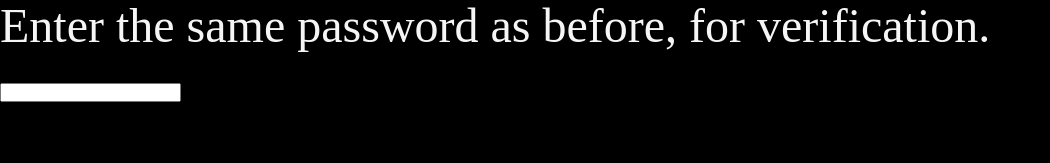
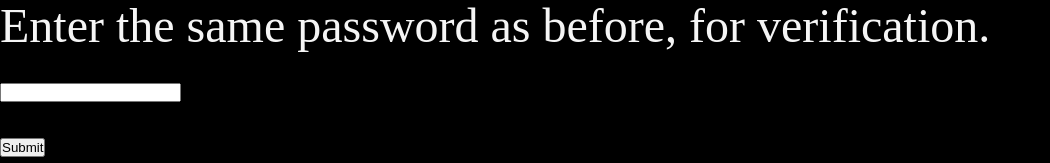
Before and after one commit to alindaByamukama/django-miniblog, a Django app: page /users/register/ in a window 1280 px wide. Shown: the part 852-1015 px from the top of the page, without its empty margins (0-1050 px from the left). Before the commit the page ends 954 px from the top, so only its background shows below. Run offline with Django 5.2, Linux system fonts and the light colour scheme.

Commit message:
add submit button

```diff
--- a/miniblog/users/templates/users/register_user.html
+++ b/miniblog/users/templates/users/register_user.html
@@ -9,5 +9,6 @@
     <form action="/users/register" method="post" class="form-with-validation">
         {% csrf_token %}
         {{form}}
+        <button>Submit</button>
     </form>
 {% endblock%}
```
